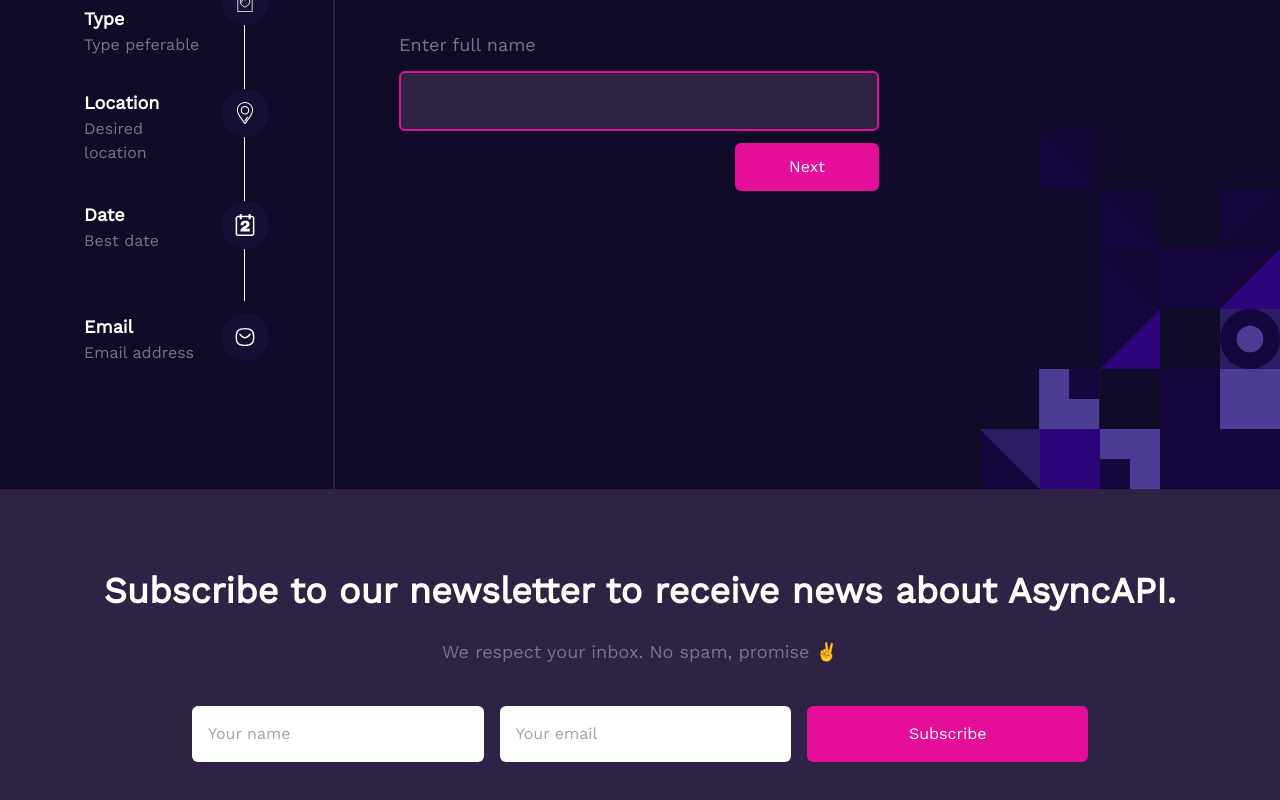
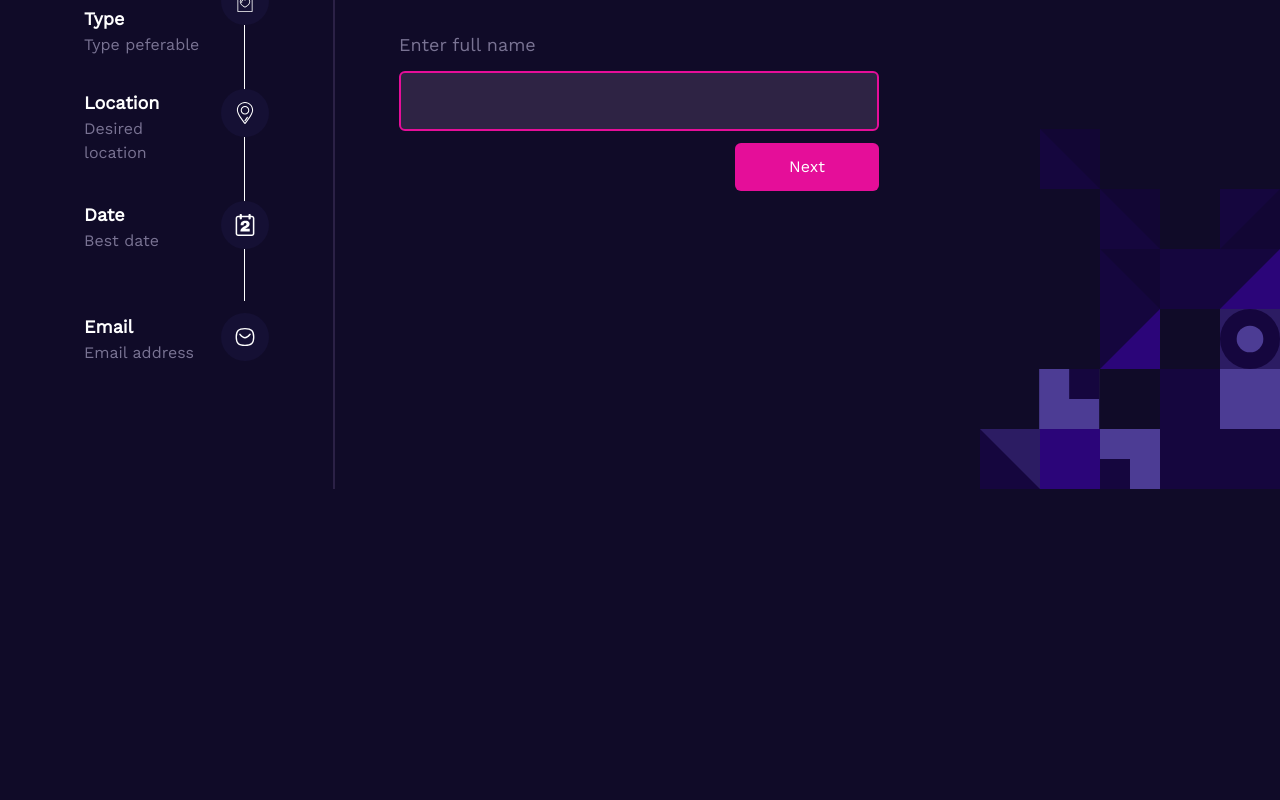
Before and after one commit to asyncapi/conference-website, a Next.js app: page / in a window 1280 px wide. Shown: the part 1378-2178 px from the top of the page. After the commit the page ends 1867 px from the top, so only its background shows below. Built offline with nearby package versions, Linux system fonts and the light colour scheme.

Commit message:
removed newsletter section

```diff
--- a/components/Form/newsLetter.js
+++ /dev/null
@@ -1,28 +0,0 @@
-import React from 'react';
-
-function NewsLetter() {
-    return (
-      <div className="p-20 bg-dark-paint sm:p-4 text-center flex flex-col items-center">
-        <h1 className="text-white text-4xl sm:text-3xl text-center font-bold leading-tight">
-          Subscribe to our newsletter to receive news about AsyncAPI.
-        </h1>
-        <p className="mt-6 text-lg text-fainted-white">
-          We respect your inbox. No spam, promise ✌️
-        </p>
-        <div className="w-4/5 mt-10 sm:w-full">
-          <form className="flex justify-between w-full sm:flex-col sm:justify-center">
-            <input className="p-4 rounded-md  w-full" placeholder="Your name" />
-            <input
-              className="p-4 rounded-md  w-full ml-4 sm:ml-0 sm:mt-5"
-              placeholder="Your email"
-            />
-            <button className="bg-tetiary-pink  w-full p-2 rounded-md text-white ml-4 sm:ml-0 sm:mt-5 sm:p-4">
-              Subscribe
-            </button>
-          </form>
-        </div>
-      </div>
-    );
-}
-
-export default NewsLetter
--- a/pages/index.js
+++ b/pages/index.js
@@ -3,7 +3,6 @@ import Header from '../components/Header/header';
 import { Toaster } from "react-hot-toast";
 import Navbar from "../components/Navbar/navbar";
 import Form from "../components/Form/form";
-import NewsLetter from '../components/Form/newsLetter';
 
 export default function Home() {
   return (
@@ -18,7 +17,6 @@ export default function Home() {
         <Navbar />
         <Header />
         <Form />
-        <NewsLetter />
       </main>
     </div>
   );
```
